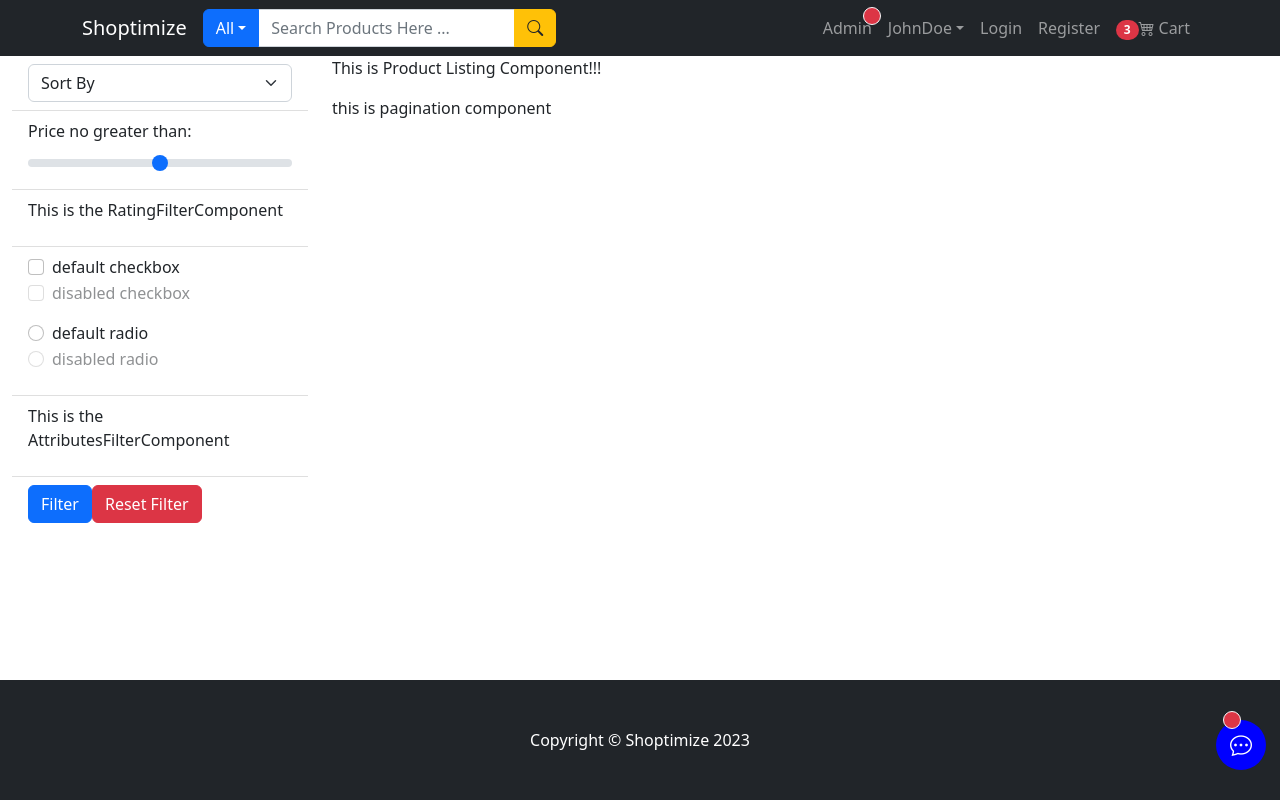
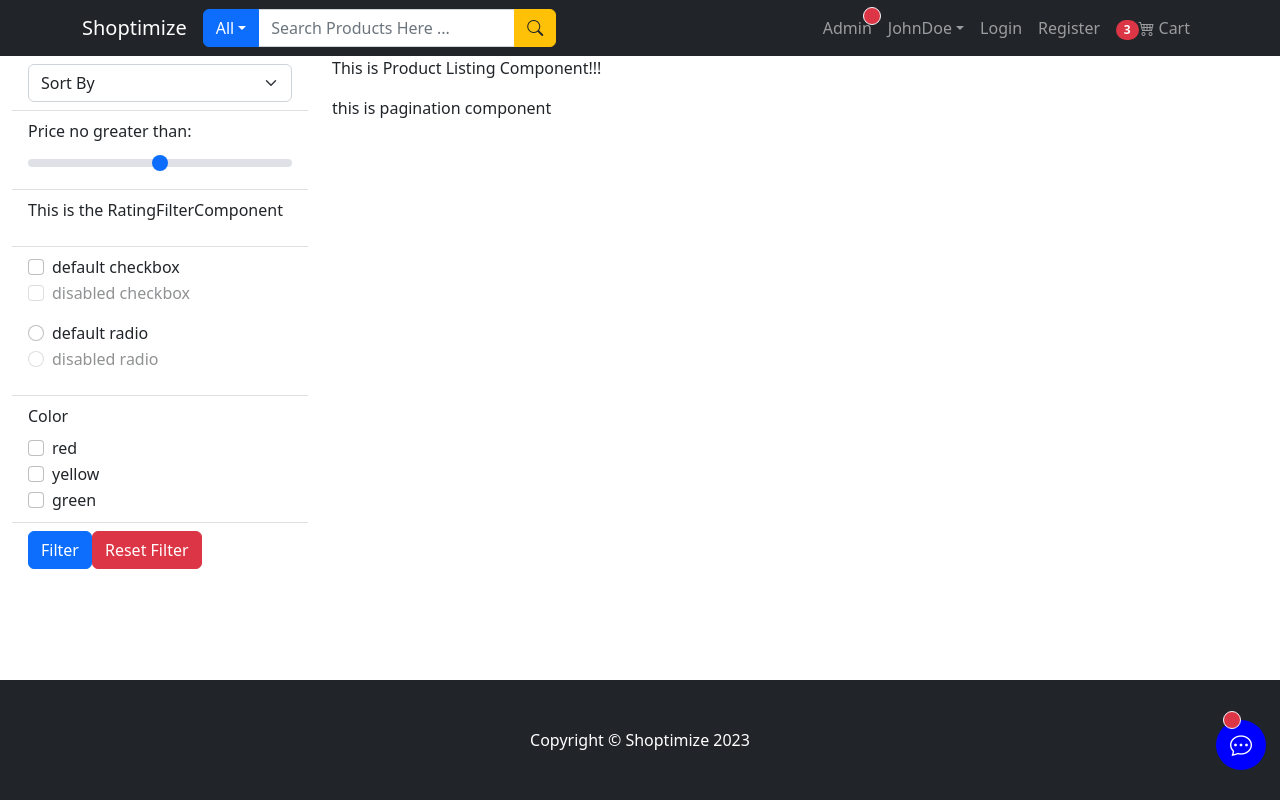
Before and after one commit to ShanchaiZ/MERN-ecommerce, a React (Create React App) app in the folder frontend/: page /product-list in a window 1280 px wide. Built offline with nearby package versions, Linux system fonts and the light colour scheme.

Commit message:
Updated the product attributesFilterComponent if product has additional features to display using react-bootstrap default checkboxes

```diff
--- a/frontend/src/components/filterQueryResultOptions/AttributesFilterComponent.js
+++ b/frontend/src/components/filterQueryResultOptions/AttributesFilterComponent.js
@@ -1,7 +1,14 @@
-
+import { Form } from "react-bootstrap";
 
 const AttributesFilterComponent = () => {
-    return <p>This is the AttributesFilterComponent</p>
+    return (
+        <>
+            <Form.Label>Color</Form.Label>
+            <Form.Check type="checkbox" id="default-checkbox" label="red" />
+            <Form.Check type="checkbox" id="default-checkbox" label="yellow" />
+            <Form.Check type="checkbox" id="default-checkbox" label="green" />
+        </>
+    );
 };
 
 export default AttributesFilterComponent;
```
